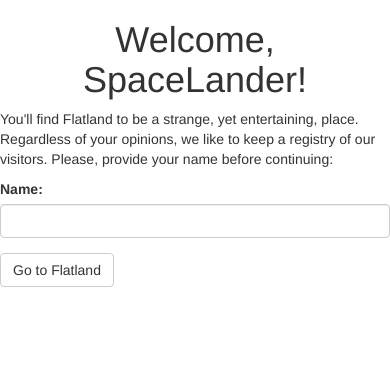
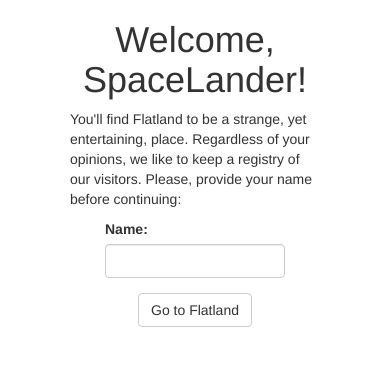
Before and after one commit to jhenriquez/flatland, a website: page app/index.html in a window 390 px wide. Drawn offline with Linux system fonts and the light colour scheme.

Commit message:
Did some bootstrap location.

```diff
--- a/app/index.html
+++ b/app/index.html
@@ -7,7 +7,7 @@
 	</head>
 	<body>
 		<div class="row">
-			<div class="col-md-8 col-md-offset-2">
+			<div class="col-md-6 col-md-offset-3 col-xs-8 col-xs-offset-2">
 				<h1>Welcome, SpaceLander!</h1>
 				<p>
 					You'll find Flatland to be a strange, yet entertaining, place.
@@ -17,18 +17,20 @@
 			</div>
 		</div>
 		<div class="row">
-			<div class="col-md-4 col-md-offset-4">
+			<div class="col-md-4 col-md-offset-4 col-xs-6 col-xs-offset-3">
 				<form role="form" method="get" action="/game">
 					<div id="name-form-group" class="form-group">
 						<label for="name">Name:</label>
 						<input class="form-control" type="text" for="name" />
 					</div>
-					<a href="/game" class="btn btn-default">Go to Flatland</a>
+					<div class="text-center">
+						<a href="/game" class="btn btn-default">Go to Flatland</a>
+					</div>
 				</form>
 			</div>
 		</div>
 		<div class="row">
-			<div id="score-board" class="col-md-8 col-md-offset-2">
+			<div id="score-board" class="col-md-4 col-md-offset-4 col-xs-6 col-xs-offset-3">
 			</div>
 		</div>
 		<script data-main="scripts/views/IndexViewModel" src="scripts/vendors/require.js"></script>
```
